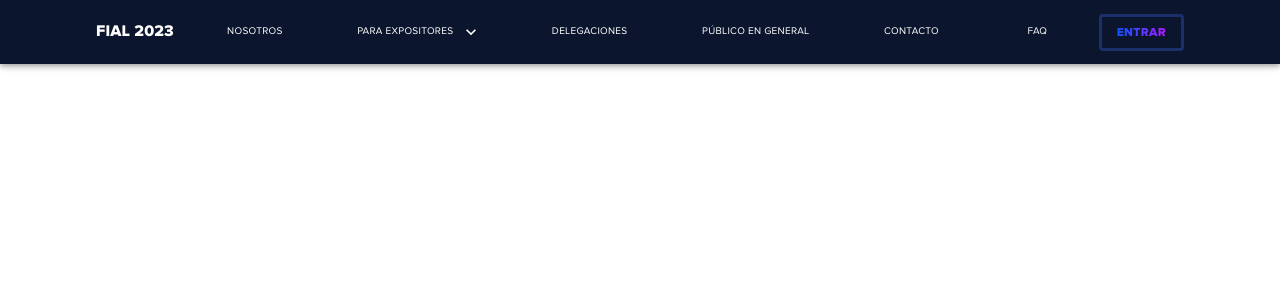
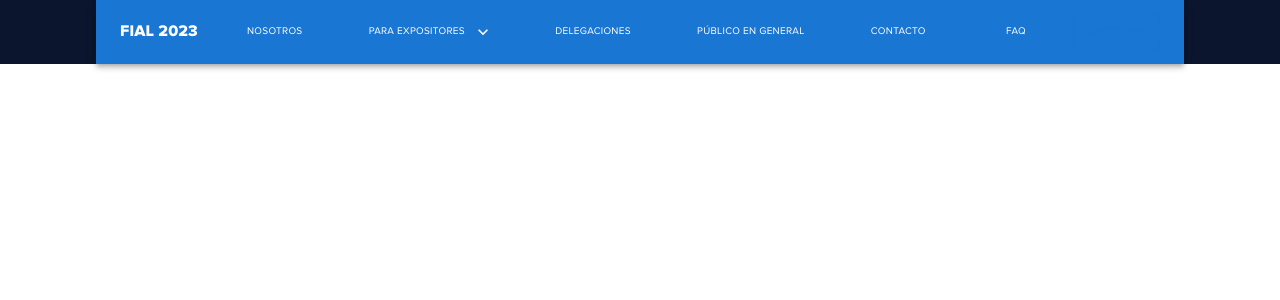
Before and after one commit to cheems-dev/aeroadministrator, a React (Create React App) app: page /event in a window 1280 px wide. Shown: the top 300 px of the page. Built offline with nearby package versions, Linux system fonts and the light colour scheme.

Commit message:
minor chages v.3

```diff
--- a/src/FeriaScope/Components/Global/Navbar/Navbar.jsx
+++ b/src/FeriaScope/Components/Global/Navbar/Navbar.jsx
@@ -169,7 +169,9 @@ export default function Navbar() {
               </IconButton>
             </Tooltip> */}
               <NavLink to='/login' exact activeClassName='link'>
-                <Button variant='outlined'> Entrar</Button>
+                <Button className='buttonMUI' variant='outlined'>
+                  Entrar
+                </Button>
               </NavLink>
 
               {/* TODO: Pendiente para cuando el usuario se loguee, no borrar por favor */}
--- a/src/FeriaScope/Components/Global/Navbar/Navbar.styles.jsx
+++ b/src/FeriaScope/Components/Global/Navbar/Navbar.styles.jsx
@@ -9,6 +9,16 @@ const Styles = styled.div`
   background: ${gradients.custom2};
   background-blend-mode: darken;
   background-color: ${gradients.custom2};
+  width: auto;
+  padding: 0 96px;
+
+    @media screen and (max-width: ${desktop}px) {
+      padding: 0 32px;
+    }
+
+    @media screen and (max-width: ${tablet}px) {
+      padding: 0 16px;
+
   .css-hip9hq-MuiPaper-root-MuiAppBar-root {
     background: ${gradients.custom2};
     background-blend-mode: darken;
@@ -24,6 +34,17 @@ const Styles = styled.div`
     -webkit-text-fill-color: transparent;
     border: 3px solid ${palette.palidBlue} !important;
   }
+
+  .buttonMUI {
+ font-size: 12px;
+    font-family: ${fonts['Nova-Eb']};
+    background: ${gradients.second1};
+    background-clip: text;
+    -webkit-background-clip: text;
+    -webkit-text-fill-color: transparent;
+    border: 3px solid ${palette.palidBlue} !important;
+  }
+
 
   .css-19r6kue-MuiContainer-root {
     padding: 0 96px;
```
